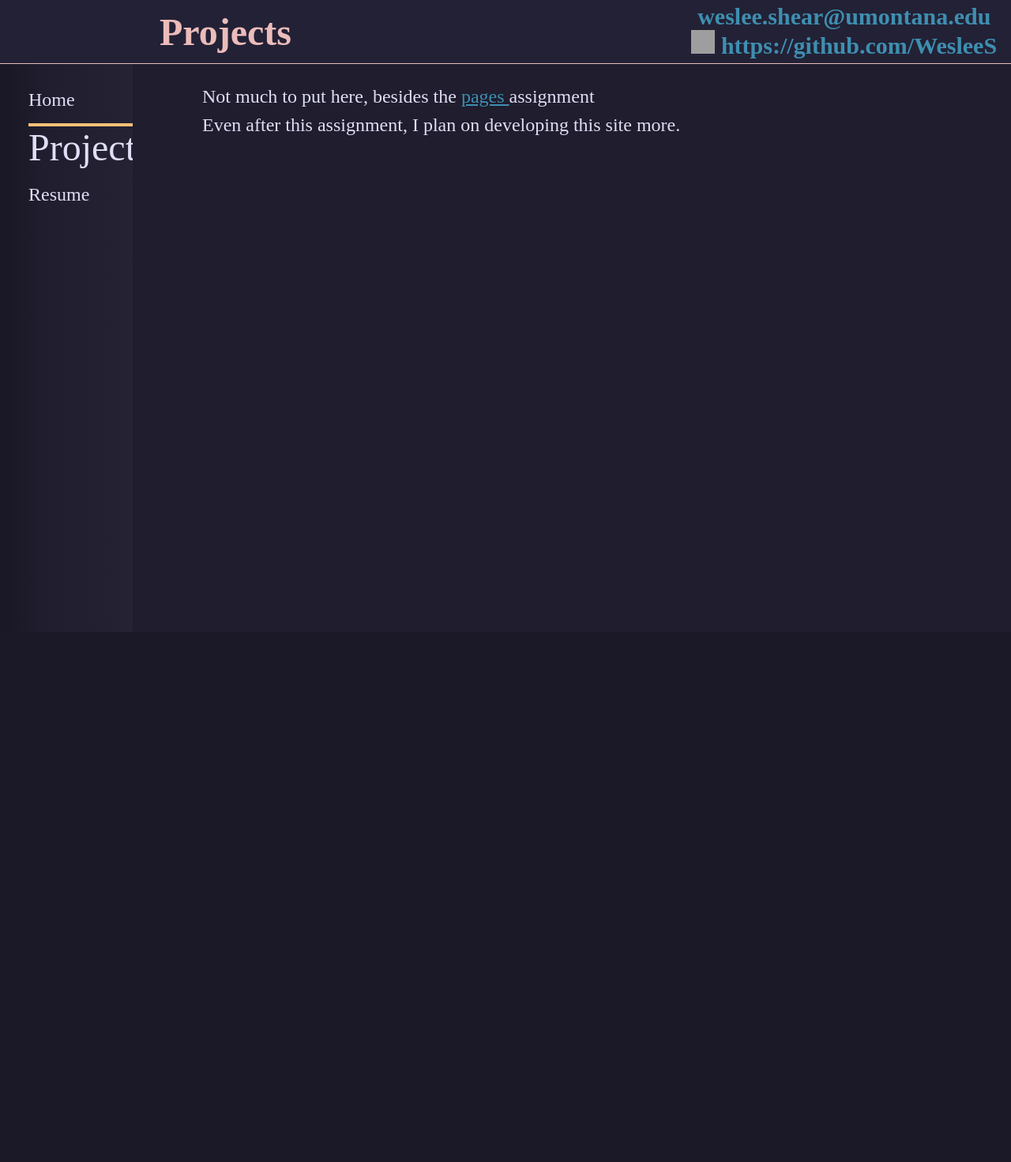
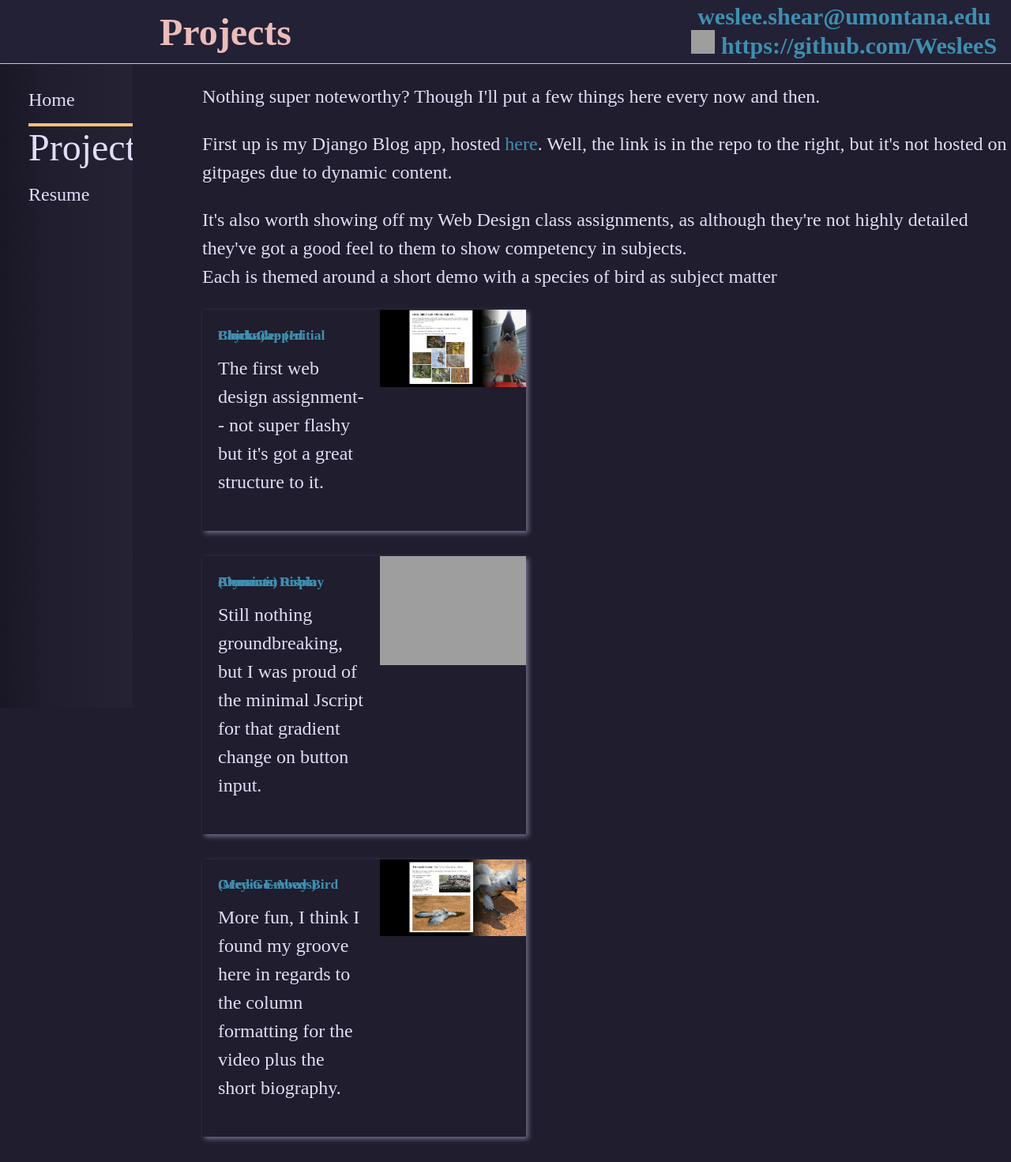
Before and after one commit to WesleeS/djangoPortfolio, a Django app: page /projects/ in a window 1280 px wide. Shown: the whole page at 79% size. Before the commit the page ends 800 px from the top, so only its background shows below. Run offline with Django 4.2, Linux system fonts and the light colour scheme; grey boxes are pictures that could not be loaded.

Commit message:
Update dynamic pages

```diff
--- a/static/css/base.css
+++ b/static/css/base.css
@@ -28,7 +28,10 @@
 
 a{
     color: #3e8fb0;
+    text-decoration: none;
+    transition: all 0.3s ease-in-out;
 }
+
 a:hover{
     color:#9ccfd8;
     transition: all 0.3s ease-in-out;
--- /dev/null
+++ b/static/css/projects.css
@@ -0,0 +1,49 @@
+.projectContainer{
+    display: flex;
+    margin-right: 5%;
+    margin-bottom: 2em;
+    background-color: #1f1d2e;
+    box-shadow: 3px 3px 6px #6e6a86;
+    width: 40%;
+    transition: .5s;
+
+}
+
+.projectContainer:hover{
+    background-color: #26233a;
+    width: 80%;
+    transition: 1s;
+}
+
+
+.leftProj{
+    width: 50%;
+    margin: 20px;
+    text-align: left;
+}
+
+.rightProj{
+    width: 50%;
+}
+
+.projectContainer > .leftProj > h1{
+    font-size: 1.1em;
+    transition: .5s;
+}
+.projectContainer:hover > .leftProj > h1{
+    font-size: 2em;
+    transition: .5s;
+}
+
+.projectContainer > .leftProj > p{
+    color: #e0def4;
+    font-size: 1.5em;
+    line-height: 1.5em;
+    transition: .5s;
+}
+.projectContainer:hover > .leftProj > p{
+    font-size: 3em;
+    line-height: 1.5em;
+    transition: 1s;
+
+}
--- a/templates/projects.html
+++ b/templates/projects.html
@@ -1,5 +1,6 @@
 
 {% extends "base.html" %}
+{% load static %}
 
 {% block title%}
 Projects
@@ -8,11 +9,55 @@
 {% block content %}
 <html>
 
+    <link rel="stylesheet" href="{% static 'css/projects.css' %}">
+
     <p>
-    Not much to put here, besides the <a href="https://github.com/WesleeS/djangoPages"> pages </a> assignment
-    <br>
-    Even after this assignment, I plan on developing this site more.
+    Nothing super noteworthy? Though I'll put a few things here every now and then.
     </p>
+
+    <p>
+        First up is my Django Blog app, hosted <a href="https://github.com/WesleeS/djangoBlog"> here</a>. Well, the link is in the repo to the right, but it's not hosted on gitpages due to dynamic content.
+    </p>
+
+    <p>
+        It's also worth showing off my Web Design class assignments, as although they're not highly detailed they've got a good feel to them to show competency in subjects.
+        <br>
+        Each is themed around a short demo with a species of bird as subject matter
+        <br>
+    </p>
+
+    <div class="projectContainer">
+        <div class="leftProj">
+                <h1><a href="https://weslees.github.io/MART341-WebDesign/assignment-6/homepage.html">Black-Capped Chickadee (Initial Layout)</a></h1>
+                <p>The first web design assignment-- not super flashy but it's got a great structure to it.</p>
+        </div>
+
+        <div class="rightProj">
+            <img src="../static/css/projectChicka.png" width=100%>
+        </div>
+    </div>
+
+    <div class="projectContainer">
+        <div class="leftProj">
+                <h1><a href="https://weslees.github.io/MART341-WebDesign/assignment-7/">American Robin (Dynamic Display Elements)</a></h1>
+                <p>Still nothing groundbreaking, but I was proud of the minimal Jscript for that gradient change on button input.</p>
+        </div>
+
+        <div class="rightProj">
+            <img src="../static/css/projectRobin.png" width=100%>
+        </div>
+    </div>
+
+    <div class="projectContainer">
+        <div class="leftProj">
+                <h1><a href="https://weslees.github.io/MART341-WebDesign/assignment-8/">Grey-Go-Away Bird (Media Embeds) </a></h1>
+                <p>More fun, I think I found my groove here in regards to the column formatting for the video plus the short biography.</p>
+        </div>
+
+        <div class="rightProj">
+            <img src="../static/css/projectGrey.png" width=100%>
+        </div>
+    </div>
 
 </html>
 {% endblock content %}
```
Also changed, not shown: static/css/birdfeeder.png (deleted), static/css/projectChicka.png (added), static/css/projectGrey.png (added), 1 other file.
